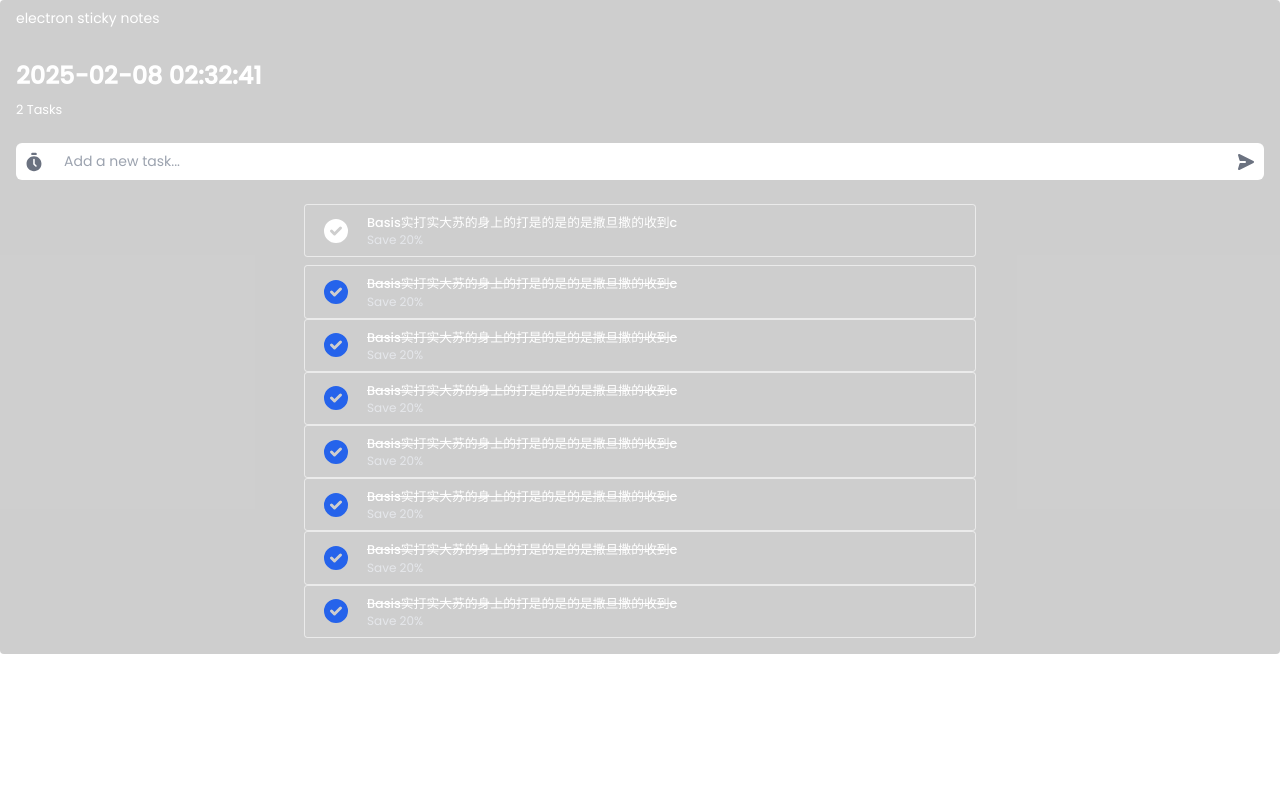
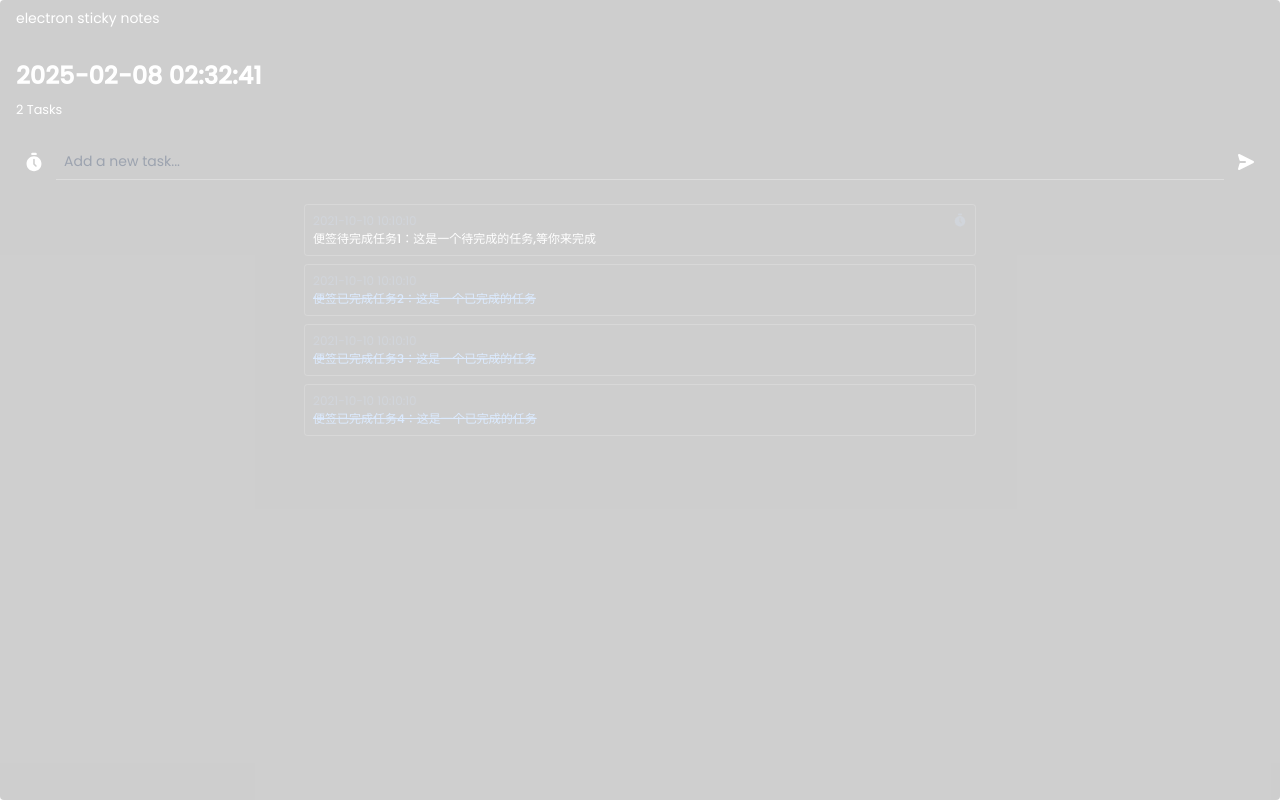
Before and after one commit to ylpxzx/electron-sticky-notes, a Vue app: page / in a window 1280 px wide. Built offline with nearby package versions, Linux system fonts and the light colour scheme.

Commit message:
feat: add drag and drop function; add naive-ui library

```diff
--- a/package.json
+++ b/package.json
@@ -25,6 +25,7 @@
     "@vitejs/plugin-vue": "^5.2.1",
     "autoprefixer": "^10.4.17",
     "electron": "34.1.0",
+    "naive-ui": "^2.41.0",
     "postcss": "^8.4.35",
     "tailwindcss": "^3.4.1",
     "vite": "^5.0.12"
--- a/src/App.vue
+++ b/src/App.vue
@@ -1,5 +1,5 @@
 <template>
-  <div class="pt-2 flex flex-col h-full">
+  <div class="pt-2 flex flex-col" style="height: 100vh;">
     <div class="operation-area px-4 pb-2">
       <div class="flex justify-between pb-2 drag-area text-sm">
         <div>electron sticky notes</div>
@@ -11,9 +11,9 @@
           <p>2 Tasks</p>
         </div>
         <div>
-          <div class="flex items-center rounded-md bg-white">
+          <div class="flex items-center rounded-md bg-transparent">
             <button type="button"
-              class="p-2 inline-flex justify-center rounded-lg cursor-pointer text-gray-500 hover:text-blue-600">
+              class="p-2 inline-flex justify-center rounded-lg cursor-pointer text-white hover:text-blue-600">
               <svg t="1738913384824" class="w-5 h-5" viewBox="0 0 1024 1024" version="1.1"
                 xmlns="http://www.w3.org/2000/svg" p-id="13662" width="200" height="200">
                 <path
@@ -21,10 +21,10 @@
                   fill="currentColor" p-id="13663"></path>
               </svg>
             </button>
-            <input class="block mx-1 p-2 w-full text-sm bg-transparent text-gray-400 input-border-bottom"
+            <input class="block mx-1 p-2 w-full text-sm bg-transparent text-white input-border-bottom"
               placeholder="Add a new task..."></input>
             <button type="submit"
-              class="p-2 inline-flex justify-center text-gray-500 rounded-full cursor-pointer hover:text-blue-600">
+              class="p-2 inline-flex justify-center text-white rounded-full cursor-pointer hover:text-blue-600">
               <svg class="w-5 h-5 rotate-90" fill="currentColor" viewBox="0 0 20 20" xmlns="http://www.w3.org/2000/svg">
                 <path
                   d="M10.894 2.553a1 1 0 00-1.788 0l-7 14a1 1 0 001.169 1.409l5-1.429A1 1 0 009 15.571V11a1 1 0 112 0v4.571a1 1 0 00.725.962l5 1.428a1 1 0 001.17-1.408l-7-14z">
@@ -35,151 +35,49 @@
         </div>
       </div>
     </div>
-    <div class="p-4 overflow-auto">
-      <div>
-        <div
-          class="overflow-hidden flex items-center justify-between max-w-2xl px-4 py-2 mb-2 mx-auto cursor-pointer rounded-xl custom-border">
-          <div class="flex items-center overflow-hidden">
-            <svg xmlns="http://www.w3.org/2000/svg" style="width: 30px;" class="text-white" viewBox="0 0 20 20"
-              fill="currentColor">
-              <path fill-rule="evenodd"
-                d="M10 18a8 8 0 100-16 8 8 0 000 16zm3.707-9.293a1 1 0 00-1.414-1.414L9 10.586 7.707 9.293a1 1 0 00-1.414 1.414l2 2a1 1 0 001.414 0l4-4z"
-                clip-rule="evenodd" />
-            </svg>
-            <div class="mx-4 overflow-hidden">
-              <h2 class="font-medium text-white truncate text-ellipsis">
-                Basis实打实大苏的身上的打是的是的是撒旦撒的收到c</h2>
-              <div class="text-xs text-gray-200">
-                Save 20%
-              </div>
-            </div>
+    <div class="p-4" style="flex: 1; overflow: auto">
+      <div class="overflow-hidden max-w-2xl p-2 mb-2 mx-auto cursor-pointer rounded-xl custom-border"
+        v-for="item in state.listData" :key="item.id" draggable="true" @dragstart="dragStart($event, item)"
+        @dragover.prevent @drop="drop($event, item)">
+        <!-- <svg xmlns="http://www.w3.org/2000/svg" style="width: 20px;"
+            :class="[item.isCompleted ? 'text-blue-600' : 'text-white']" viewBox="0 0 20 20" fill="currentColor">
+            <path fill-rule="evenodd"
+              d="M10 18a8 8 0 100-16 8 8 0 000 16zm3.707-9.293a1 1 0 00-1.414-1.414L9 10.586 7.707 9.293a1 1 0 00-1.414 1.414l2 2a1 1 0 001.414 0l4-4z"
+              clip-rule="evenodd" />
+          </svg> -->
+        <div class="flex justify-between" style="padding-bottom: 2px;">
+          <div class="text-gray-300 text-xs">
+            {{ item.time }}
+          </div>
+          <div class="flex gap-2">
+            <button v-if="item.isTip" type="button" class="inline-flex justify-center cursor-pointer text-gray-300">
+              <svg t="1738913384824" style="width: 14px; height: 14px;" viewBox="0 0 1024 1024" version="1.1"
+                xmlns="http://www.w3.org/2000/svg" p-id="13662" width="200" height="200">
+                <path
+                  d="M423.88 159.5h176.25c20.99 0.01 40.39-11.2 50.89-29.37a58.791 58.791 0 0 0 0-58.76A58.78 58.78 0 0 0 600.12 42H423.88a58.763 58.763 0 0 0-50.89 29.37 58.743 58.743 0 0 0 0 58.76c10.49 18.17 29.9 29.37 50.89 29.37zM512 218.25c-210.91 0-381.88 170.96-381.88 381.88C130.12 811.04 301.09 982 512 982s381.88-170.96 381.88-381.88c0-210.91-170.97-381.87-381.88-381.87z m128.38 527.23c-7.5 7.52-17.49 11.67-28.13 11.67-10.63 0-20.62-4.15-28.13-11.67l-95.93-96.77c-11.14-11.15-17.26-25.96-17.26-41.68V385.37c0-21.96 17.85-39.82 39.8-39.82 21.95 0 39.8 17.86 39.8 39.82v213.08l89.86 90.73c7.53 7.53 11.67 17.52 11.67 28.15-0.01 10.64-4.16 20.63-11.68 28.15z"
+                  fill="currentColor" p-id="13663"></path>
+              </svg>
+            </button>
+            <!-- <button type="button" class="inline-flex justify-center cursor-pointer text-gray-300">
+              <svg t="1738981416387" style="width: 14px; height: 14px;" viewBox="0 0 1024 1024" version="1.1"
+                xmlns="http://www.w3.org/2000/svg" p-id="21331" width="200" height="200">
+                <path
+                  d="M133.310936 296.552327l757.206115 0c19.781623 0 35.950949-16.169326 35.950949-35.950949 0-19.781623-15.997312-35.950949-35.950949-35.950949L133.310936 224.650428c-19.781623 0-35.950949 16.169326-35.950949 35.950949C97.359987 280.383 113.529313 296.552327 133.310936 296.552327z"
+                  fill="currentColor" p-id="21332"></path>
+                <path
+                  d="M890.51705 476.135058 133.310936 476.135058c-19.781623 0-35.950949 16.169326-35.950949 35.950949 0 19.781623 16.169326 35.950949 35.950949 35.950949l757.206115 0c19.781623 0 35.950949-16.169326 35.950949-35.950949C926.467999 492.304384 910.298673 476.135058 890.51705 476.135058z"
+                  fill="currentColor" p-id="21333"></path>
+                <path
+                  d="M890.51705 727.447673 133.310936 727.447673c-19.781623 0-35.950949 15.997312-35.950949 35.950949s16.169326 35.950949 35.950949 35.950949l757.206115 0c19.781623 0 35.950949-15.997312 35.950949-35.950949S910.298673 727.447673 890.51705 727.447673z"
+                  fill="currentColor" p-id="21334"></path>
+              </svg>
+            </button> -->
           </div>
         </div>
-        <div
-          class="overflow-hidden flex items-center justify-between max-w-2xl px-4 py-2 mx-auto cursor-pointer rounded-xl custom-border">
-          <div class="flex items-center overflow-hidden">
-            <svg xmlns="http://www.w3.org/2000/svg" style="width: 30px;" class="text-blue-600" viewBox="0 0 20 20"
-              fill="currentColor">
-              <path fill-rule="evenodd"
-                d="M10 18a8 8 0 100-16 8 8 0 000 16zm3.707-9.293a1 1 0 00-1.414-1.414L9 10.586 7.707 9.293a1 1 0 00-1.414 1.414l2 2a1 1 0 001.414 0l4-4z"
-                clip-rule="evenodd" />
-            </svg>
-            <div class="mx-4 overflow-hidden">
-              <h2 class="font-medium text-white truncate text-ellipsis line-through">
-                Basis实打实大苏的身上的打是的是的是撒旦撒的收到c</h2>
-              <div class="text-xs text-gray-200">
-                Save 20%
-              </div>
-            </div>
-          </div>
-        </div>
-        <div
-          class="overflow-hidden flex items-center justify-between max-w-2xl px-4 py-2 mx-auto cursor-pointer rounded-xl custom-border">
-          <div class="flex items-center overflow-hidden">
-            <svg xmlns="http://www.w3.org/2000/svg" style="width: 30px;" class="text-blue-600" viewBox="0 0 20 20"
-              fill="currentColor">
-              <path fill-rule="evenodd"
-                d="M10 18a8 8 0 100-16 8 8 0 000 16zm3.707-9.293a1 1 0 00-1.414-1.414L9 10.586 7.707 9.293a1 1 0 00-1.414 1.414l2 2a1 1 0 001.414 0l4-4z"
-                clip-rule="evenodd" />
-            </svg>
-            <div class="mx-4 overflow-hidden">
-              <h2 class="font-medium text-white truncate text-ellipsis line-through">
-                Basis实打实大苏的身上的打是的是的是撒旦撒的收到c</h2>
-              <div class="text-xs text-gray-200">
-                Save 20%
-              </div>
-            </div>
-          </div>
-        </div>
-        <div
-          class="overflow-hidden flex items-center justify-between max-w-2xl px-4 py-2 mx-auto cursor-pointer rounded-xl custom-border">
-          <div class="flex items-center overflow-hidden">
-            <svg xmlns="http://www.w3.org/2000/svg" style="width: 30px;" class="text-blue-600" viewBox="0 0 20 20"
-              fill="currentColor">
-              <path fill-rule="evenodd"
-                d="M10 18a8 8 0 100-16 8 8 0 000 16zm3.707-9.293a1 1 0 00-1.414-1.414L9 10.586 7.707 9.293a1 1 0 00-1.414 1.414l2 2a1 1 0 001.414 0l4-4z"
-                clip-rule="evenodd" />
-            </svg>
-            <div class="mx-4 overflow-hidden">
-              <h2 class="font-medium text-white truncate text-ellipsis line-through">
-                Basis实打实大苏的身上的打是的是的是撒旦撒的收到c</h2>
-              <div class="text-xs text-gray-200">
-                Save 20%
-              </div>
-            </div>
-          </div>
-        </div>
-        <div
-          class="overflow-hidden flex items-center justify-between max-w-2xl px-4 py-2 mx-auto cursor-pointer rounded-xl custom-border">
-          <div class="flex items-center overflow-hidden">
-            <svg xmlns="http://www.w3.org/2000/svg" style="width: 30px;" class="text-blue-600" viewBox="0 0 20 20"
-              fill="currentColor">
-              <path fill-rule="evenodd"
-                d="M10 18a8 8 0 100-16 8 8 0 000 16zm3.707-9.293a1 1 0 00-1.414-1.414L9 10.586 7.707 9.293a1 1 0 00-1.414 1.414l2 2a1 1 0 001.414 0l4-4z"
-                clip-rule="evenodd" />
-            </svg>
-            <div class="mx-4 overflow-hidden">
-              <h2 class="font-medium text-white truncate text-ellipsis line-through">
-                Basis实打实大苏的身上的打是的是的是撒旦撒的收到c</h2>
-              <div class="text-xs text-gray-200">
-                Save 20%
-              </div>
-            </div>
-          </div>
-        </div>
-        <div
-          class="overflow-hidden flex items-center justify-between max-w-2xl px-4 py-2 mx-auto cursor-pointer rounded-xl custom-border">
-          <div class="flex items-center overflow-hidden">
-            <svg xmlns="http://www.w3.org/2000/svg" style="width: 30px;" class="text-blue-600" viewBox="0 0 20 20"
-              fill="currentColor">
-              <path fill-rule="evenodd"
-                d="M10 18a8 8 0 100-16 8 8 0 000 16zm3.707-9.293a1 1 0 00-1.414-1.414L9 10.586 7.707 9.293a1 1 0 00-1.414 1.414l2 2a1 1 0 001.414 0l4-4z"
-                clip-rule="evenodd" />
-            </svg>
-            <div class="mx-4 overflow-hidden">
-              <h2 class="font-medium text-white truncate text-ellipsis line-through">
-                Basis实打实大苏的身上的打是的是的是撒旦撒的收到c</h2>
-              <div class="text-xs text-gray-200">
-                Save 20%
-              </div>
-            </div>
-          </div>
-        </div>
-        <div
-          class="overflow-hidden flex items-center justify-between max-w-2xl px-4 py-2 mx-auto cursor-pointer rounded-xl custom-border">
-          <div class="flex items-center overflow-hidden">
-            <svg xmlns="http://www.w3.org/2000/svg" style="width: 30px;" class="text-blue-600" viewBox="0 0 20 20"
-              fill="currentColor">
-              <path fill-rule="evenodd"
-                d="M10 18a8 8 0 100-16 8 8 0 000 16zm3.707-9.293a1 1 0 00-1.414-1.414L9 10.586 7.707 9.293a1 1 0 00-1.414 1.414l2 2a1 1 0 001.414 0l4-4z"
-                clip-rule="evenodd" />
-            </svg>
-            <div class="mx-4 overflow-hidden">
-              <h2 class="font-medium text-white truncate text-ellipsis line-through">
-                Basis实打实大苏的身上的打是的是的是撒旦撒的收到c</h2>
-              <div class="text-xs text-gray-200">
-                Save 20%
-              </div>
-            </div>
-          </div>
-        </div>
-        <div
-          class="overflow-hidden flex items-center justify-between max-w-2xl px-4 py-2 mx-auto cursor-pointer rounded-xl custom-border">
-          <div class="flex items-center overflow-hidden">
-            <svg xmlns="http://www.w3.org/2000/svg" style="width: 30px;" class="text-blue-600" viewBox="0 0 20 20"
-              fill="currentColor">
-              <path fill-rule="evenodd"
-                d="M10 18a8 8 0 100-16 8 8 0 000 16zm3.707-9.293a1 1 0 00-1.414-1.414L9 10.586 7.707 9.293a1 1 0 00-1.414 1.414l2 2a1 1 0 001.414 0l4-4z"
-                clip-rule="evenodd" />
-            </svg>
-            <div class="mx-4 overflow-hidden">
-              <h2 class="font-medium text-white truncate text-ellipsis line-through">
-                Basis实打实大苏的身上的打是的是的是撒旦撒的收到c</h2>
-              <div class="text-xs text-gray-200">
-                Save 20%
-              </div>
-            </div>
-          </div>
+        <div class="overflow-hidden">
+          <div class="font-medium truncate text-ellipsis text-xs"
+            :class="[item.isCompleted ? 'line-through text-blue-100' : 'text-white']">
+            {{ item.task }}</div>
         </div>
       </div>
     </div>
@@ -193,6 +91,64 @@ import dayjs from 'dayjs';
 const state = reactive({
   currentDate: dayjs().format('YYYY-MM-DD HH:mm:ss'),
   taskValue: '',
-  checkboxValue: true
+  checkboxValue: true,
+  listData: [
+    {
+      id: 1,
+      sort: 1,
+      task: '便签待完成任务1：这是一个待完成的任务,等你来完成',
+      time: '2021-10-10 10:10:10',
+      isCompleted: false,
+      isTip: true,
+    },
+    {
+      id: 2,
+      sort: 2,
+      task: '便签已完成任务2：这是一个已完成的任务',
+      time: '2021-10-10 10:10:10',
+      isCompleted: true,
+      isTip: false,
+    },
+    {
+      id: 3,
+      sort: 3,
+      task: '便签已完成任务3：这是一个已完成的任务',
+      time: '2021-10-10 10:10:10',
+      isCompleted: true,
+      isTip: false,
+    },
+    {
+      id: 4,
+      sort: 4,
+      task: '便签已完成任务4：这是一个已完成的任务',
+      time: '2021-10-10 10:10:10',
+      isCompleted: true,
+      isTip: false,
+    }
+  ]
 })
+
+const dragStart = (event, item) => {
+  event.dataTransfer.setData('text/plain', JSON.stringify(item));
+};
+
+const drop = (event, item) => {
+  event.preventDefault();
+  const draggedItem = JSON.parse(event.dataTransfer.getData('text/plain'));
+
+  const draggedIndex = state.listData.findIndex(i => i.id === draggedItem.id);
+  const targetIndex = state.listData.findIndex(i => i.id === item.id);
+
+  if (draggedIndex !== -1 && targetIndex !== -1) {
+    state.listData.splice(draggedIndex, 1);
+    state.listData.splice(targetIndex, 0, draggedItem);
+
+    // Update sort field values
+    state.listData.forEach((item, index) => {
+      item.sort = index + 1;
+    });
+    console.log(state.listData);
+
+  }
+};
 </script>
--- a/src/styles/index.css
+++ b/src/styles/index.css
@@ -29,7 +29,7 @@ body {
 }
 
 .custom-border {
-  border: 1px solid rgba(255, 255, 255, 0.6);
+  border: 1px solid rgba(255, 255, 255, 0.194);
   border-radius: 0.2rem;
 }
 
```
Also changed, not shown: 2 other files (tests, documents, lock files or other folders).
